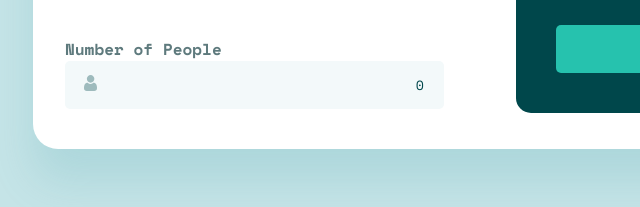
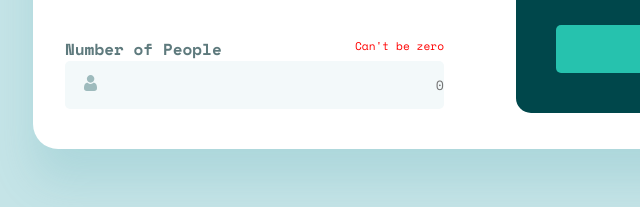
Before and after one commit to MrShota/tip-calculator-app, a plain HTML site: page index.html in a window 1280 px wide. Both pictures are taken after a click on the button "5%". Shown: the part 584-791 px from the top of the page, 147-787 px from the left. Drawn offline with nearby package versions, Linux system fonts and the light colour scheme; a web font is replaced by a local one.

Commit message:
some small change

```diff
--- a/css/style.css
+++ b/css/style.css
@@ -157,6 +157,11 @@
     top: 50%;
     left: 5%;
 }
+#errorText{
+color: red;
+font-size: .7rem;
+float: right;
+}
 
 /* ----------section two ---------------- */
 .section-two {
--- a/index.html
+++ b/index.html
@@ -47,8 +47,8 @@
         </div>
 
         <form class="form-people" action="#">
-          <label for="people-input">Number of People</label> <br>
-          <input class="people-input" id="people-input" type="text" value="0" placeholder="0">
+          <label for="people-input">Number of People</label> <span id="errorText"></span> <br>
+          <input class="people-input" id="people-input" type="text" placeholder="0">
         </form>
 
       </div>
--- a/script.js
+++ b/script.js
@@ -2,20 +2,37 @@
 const billInput = document.getElementById('bill-input');
 
 const btn5 = document.getElementById('btn5');
+const btn10 = document.getElementById('btn10');
 const btn15 = document.getElementById('btn15');
 const btn25 = document.getElementById('btn25');
 const btn50 = document.getElementById('btn50');
 const custom = document.getElementById('btn-input');
 
 const peopleInput = document.getElementById('people-input');
+const errorText = document.getElementById('errorText')
 
 const tipAmount = document.getElementById('tip-amount');
 const totalAmount = document.getElementById('total-amount');
 
 const resetBtn = document.getElementById('reset-btn');
 
+btn5.addEventListener('click', calculator);
+// btn10.addEventListener('click', calculator);
 
 
+
+function calculator(tip) {
+    if (peopleInput.value === '') {
+        errorText.innerText=`Can't be zero`;
+        errorText.style.color='red'
+    }
+    else {
+        errorText.innerText=``;
+        tipAmount.innerText = (billInput.value * tip / 100) / peopleInput.value;
+        totalAmount.innerText = (+billInput.value + (billInput.value * tip / 100)) / peopleInput.value;
+
+    }
+}
 
 
 
```
